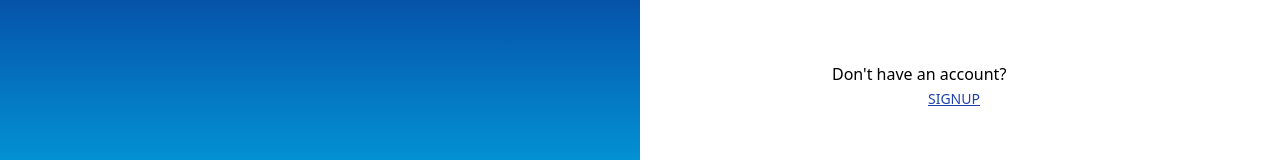
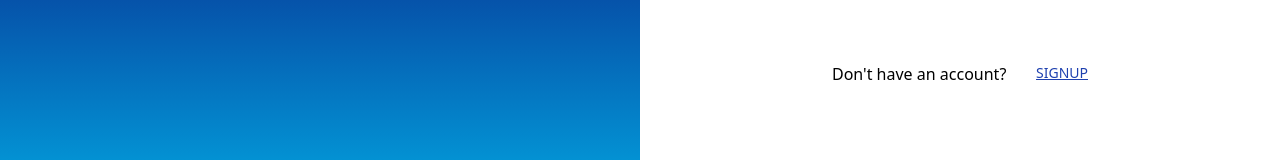
Before and after one commit to suraj-prksh/react-app, a React (Create React App) app: page / in a window 1280 px wide. Shown: the part 469-629 px from the top of the page. Built offline with nearby package versions, Linux system fonts and the light colour scheme.

Commit message:
fix: button, input, loginform, signupform

```diff
--- a/src/components/Button/Button.js
+++ b/src/components/Button/Button.js
@@ -4,7 +4,7 @@ const Button = (props) => {
   return (
     <button
       type={props.type}
-      className="ml-8 bg-blue-700 text-white px-8 py-2 rounded-lg"
+      className={`bg-blue-700 text-white px-8 py-2 rounded-lg object-contain ${props.ml} `}
     >
       {props.children}
     </button>
--- a/src/components/Input/Input.js
+++ b/src/components/Input/Input.js
@@ -1,6 +1,11 @@
-import React from "react";
+import React, { useState } from "react";
 
 const Input = (props) => {
+
+  const inputChangeHandler = (event) => {
+    props.change(event.target.value)
+  }
+
   return (
     <div className="h-[37px] m-8">
       <div class="relative z-0">
@@ -10,6 +15,7 @@ const Input = (props) => {
           class="block py-2.5 px-0 w-full text-sm text-gray-900 bg-transparent border-b-[2px] focus:outline-none focus:ring-0 peer pl-2"
           placeholder=" "
           required
+          onChange={inputChangeHandler}
         />
         <label
           for={props.id}
--- a/src/components/Loginform/LoginForm.js
+++ b/src/components/Loginform/LoginForm.js
@@ -3,16 +3,31 @@ import Input from "../Input/Input";
 import Button from "../Button/Button";
 
 const LoginForm = (props) => {
+  const [enteredEmail, setenteredEmail] = useState("");
+  const [enteredPassword, setenteredPassword] = useState("");
+
   const formChangeHandler = () => {
     props.onSlider("slider-to-right");
   };
 
+  const [showPassword, setshowPassword] = useState(false);
+
+  const emailInputChangeHandler = (inputEmail) => {
+    console.log(inputEmail, "input EmailenteredEmail");
+    setenteredEmail(inputEmail);
+    console.log(enteredEmail, "entered email");
+  };
+
+  const passwordInputChangeHandler = (inputPassword) => {
+    setenteredPassword(inputPassword);
+  };
+
   const submitHandler = (event) => {
     event.preventDefault();
-    console.log("submitted aksjdhkajdshk")
-    console.log(event.target.value,"venvnent")
+    console.log(enteredEmail, "eneteredEmail from submit handler");
+    console.log(enteredPassword, "enteredPassword from submit handler");
+  };
 
-  };
   return (
     <>
       <div className="flex w-full h-full">
@@ -21,21 +36,26 @@ const LoginForm = (props) => {
             <div className="m-8">
               <p className="text-[30px]">Login</p>
             </div>
-            <Input label="Email" type="email" id="email" />
-            <Input label="Password" type="password" id="password" />
-            <Button type="submit">Login</Button>
-            {/* <button className="ml-8 bg-blue-700 text-white px-8 py-2 rounded-lg">
-              Login
-            </button> */}
-            <div className="m-8 mt-16">
-              <p className="text-[16px]">
-                Don't have an account?
-                <span
-                  className="text-[14px] underline text-blue-800 cursor-pointer ml-24"
-                  onClick={formChangeHandler}
-                >
-                  SIGNUP
-                </span>
+            <Input
+              label="Email"
+              type="email"
+              id="email"
+              change={emailInputChangeHandler}
+            />
+            <Input
+              label="Password"
+              type="password"
+              id="password"
+              change={passwordInputChangeHandler}
+            />
+            <Button type="submit" ml='ml-8'>Login</Button>
+            <div className="m-8 mt-16 flex justify-between">
+              <p className="text-[16px]">Don't have an account?</p>
+              <p
+                className="text-[14px] underline text-blue-800 cursor-pointer "
+                onClick={formChangeHandler}
+              >
+                SIGNUP
               </p>
             </div>
           </form>
--- a/src/components/SignupForm/SignupForm.js
+++ b/src/components/SignupForm/SignupForm.js
@@ -10,7 +10,7 @@ const SignupForm = (props) => {
   const submithandler = (event) => {
     event.preventDefault();
 
-    console.log("submitted aksjdhkajdshk")
+    console.log("submitted aksjdhkajdshk");
   };
   return (
     <>
@@ -29,16 +29,14 @@ const SignupForm = (props) => {
               type="password"
               id="confirm_password"
             />
-            <Button type="submit">Sign Up</Button>
-            <div className="m-8 mt-16">
-              <p className="text-[16px]">
-                Already have an account?
-                <span
-                  className="text-[14px] underline text-blue-800 cursor-pointer ml-24"
-                  onClick={formChangeHandler}
-                >
-                  LOGIN
-                </span>
+            <Button type="submit" ml='ml-8'>Sign Up</Button>
+            <div className="m-8 mt-16 flex justify-between">
+              <p className="text-[16px]">Already have an account?</p>
+              <p
+                className="text-[14px] underline text-blue-800 cursor-pointer "
+                onClick={formChangeHandler}
+              >
+                LOGIN
               </p>
             </div>
           </form>
```
